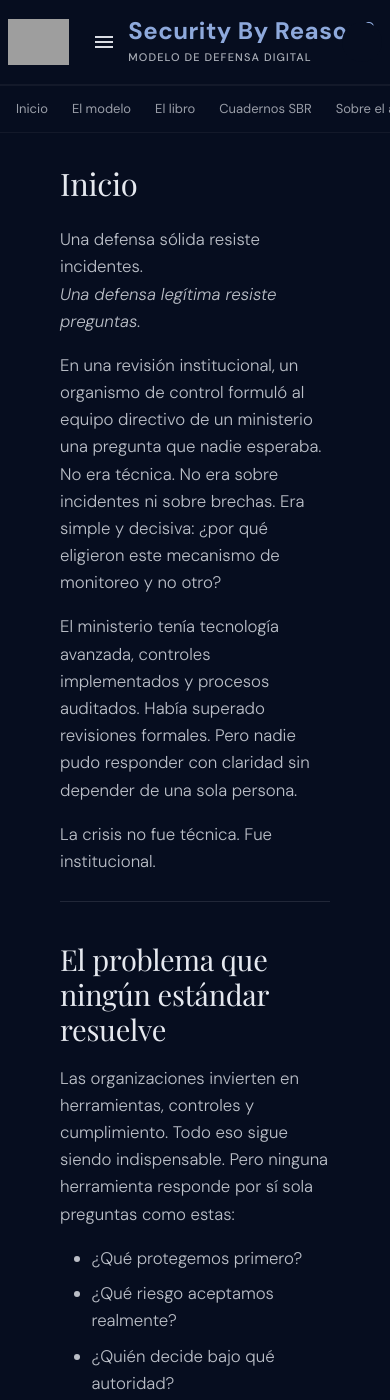
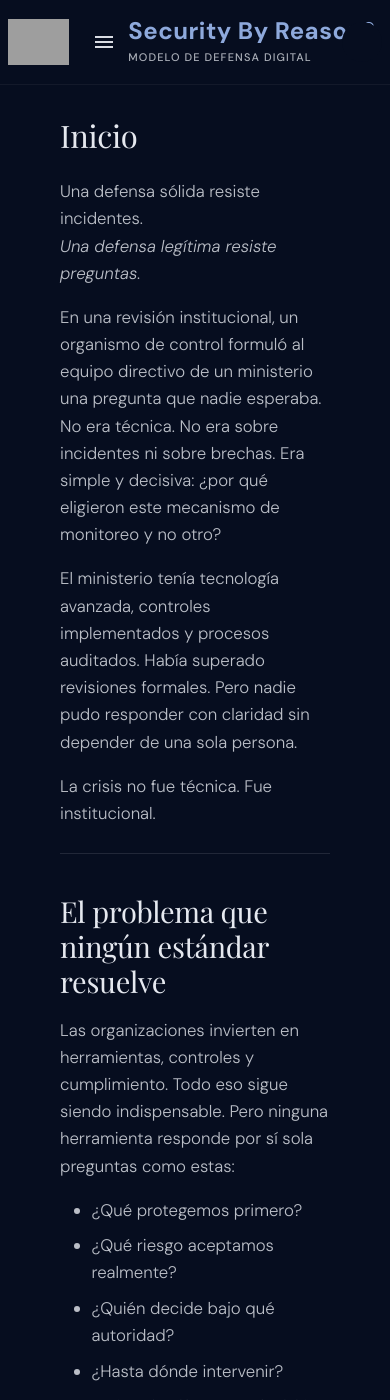
Before and after one commit to danielsasia/sbr-site, an MkDocs documentation site: the page built from docs/index.md, in a window 390 px wide and 1400 px high. Built offline with MkDocs 1.6.1 and Material for MkDocs 9.7.7, drawn with Linux system fonts in a browser that asks for light colours; some web fonts are replaced; grey boxes are pictures that could not be loaded.

Commit message:
Update extra.css

```diff
--- a/docs/stylesheets/extra.css
+++ b/docs/stylesheets/extra.css
@@ -191,6 +191,13 @@
   color:#8ea9dc !important;
 }
 
+/* MOBILE/TABLET: ocultar tabs horizontales para dejar hamburguesa nativa */
+@media screen and (max-width:76.24em){
+  .md-tabs{
+    display:none !important;
+  }
+}
+
 /* asegurar que el contenido no tape el menú sticky */
 .md-main,
 .md-main__inner,
```
